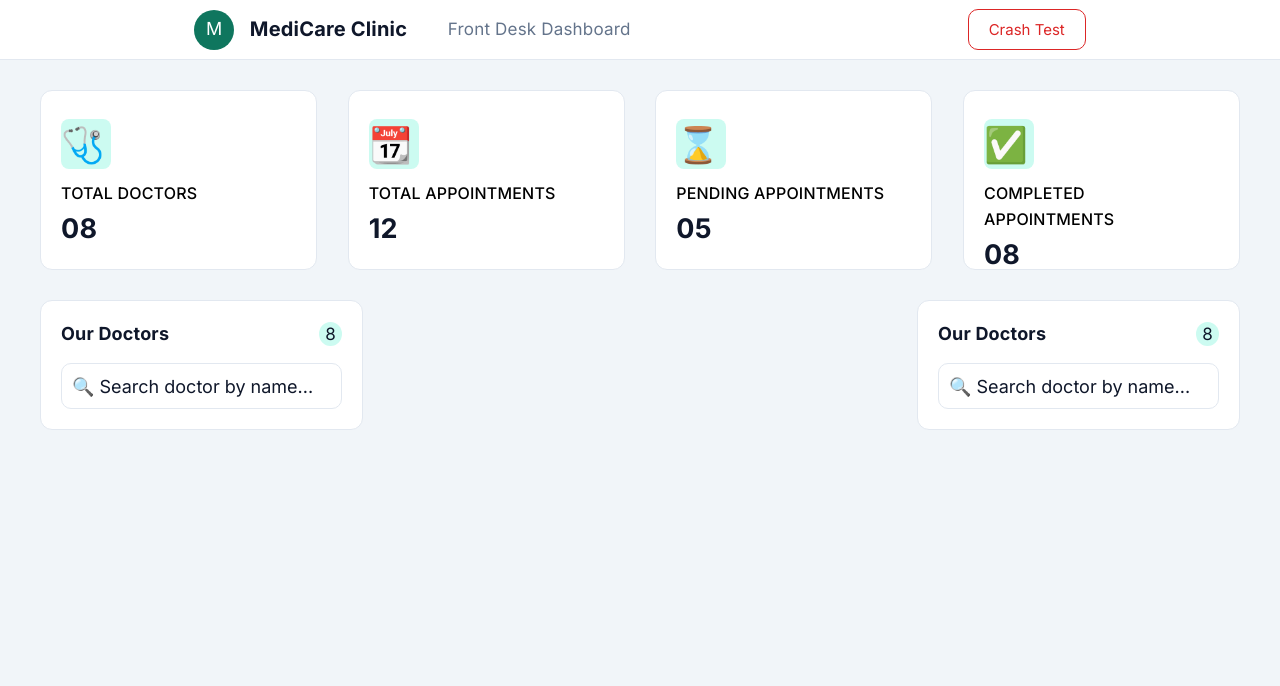
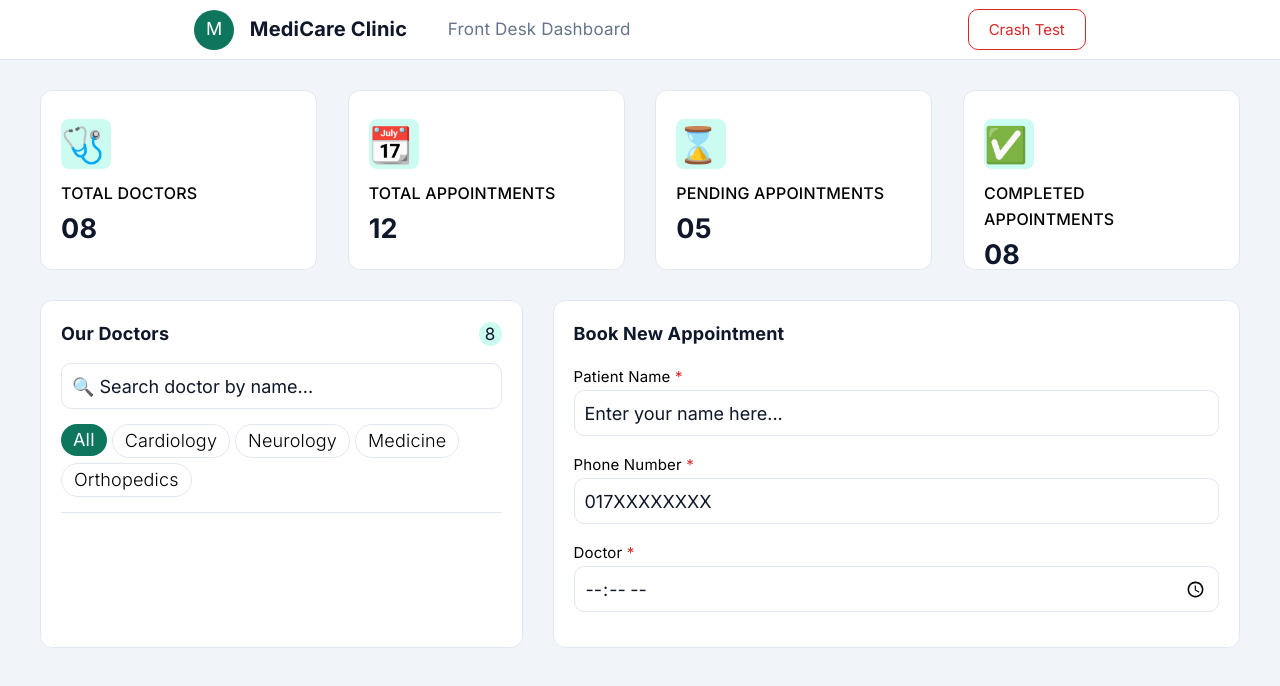
Before and after one commit to iamdeveloperrayhan/medicare-dashboard, a React (Vite) app: page / in a window 1280 px wide. Shown: the top 686 px of the page. Built offline with nearby package versions, Linux system fonts and the light colour scheme.

Commit message:
Added some input fields

```diff
--- /dev/null
+++ b/src/components/appointments/AppointmentForm.jsx
@@ -0,0 +1,21 @@
+import '../../styles/AppointmentForm.css'
+import InputBox from "../ui/Input"
+export default function AppointmentForm() {
+    return (
+        <>
+            <div className="doctor_panel_main" style={{
+                gridColumn: 'span 7',
+            }}>
+                <div className="doctor_panel_title">
+                    <h2>Book New Appointment</h2>
+                </div>
+                <span className="lable">Patient Name <span>*</span></span>
+                <InputBox typeName='text' placeholderName='Enter your name here...' />
+                <span className="lable">Phone Number <span>*</span></span>
+                <InputBox typeName='tel' placeholderName='017XXXXXXXX' />
+                <span className="lable">Doctor <span>*</span></span>
+                <InputBox typeName='time' placeholderName='I Need to add a select field here not this field' />
+            </div>
+        </>
+    )
+}
--- a/src/components/doctors/DoctorPanel.jsx
+++ b/src/components/doctors/DoctorPanel.jsx
@@ -7,9 +7,17 @@ export default function DoctorPanel() {
             <div className="doctor_panel_main">
                 <div className="doctor_panel_title">
                     <h2>Our Doctors</h2>
-                    <Badge content='8'/>
+                    <Badge className='badge_main' content='8' />
                 </div>
-                <InputBox typeName='search' placeholderName='🔍 Search doctor by name...'/>
+                <InputBox typeName='search' placeholderName='🔍 Search doctor by name...' />
+                <div className='filter_section'>
+                    <Badge className='filter_badge' content='All' />
+                    <Badge className='filter_badge_unselect' content='Cardiology' />
+                    <Badge className='filter_badge_unselect' content='Neurology' />
+                    <Badge className='filter_badge_unselect' content='Medicine' />
+                    <Badge className='filter_badge_unselect' content='Orthopedics' />
+                </div>
+                <hr />
             </div>
         </>
     )
--- a/src/components/stats/StatGrid.jsx
+++ b/src/components/stats/StatGrid.jsx
@@ -1,5 +1,6 @@
 import StatCard from "./StatCard"
 import DoctorPanel from "../doctors/DoctorPanel"
+import AppointmentForm from "../appointments/AppointmentForm"
 export default function CardGrid() {
     return (
         <>
@@ -20,11 +21,14 @@ export function DoctorPanelGrid() {
             <div className="main_section" style={{
                 display: 'grid',
                 gridAutoFlow: 'column',
+                gridTemplateColumns: 'repeat(12, 1fr)',
+                gap: '30px',
+                marginTop: '30px',
                 justifyContent: 'space-between',
             }}>
                 <DoctorPanel />
-                <DoctorPanel />
-            </div>
+                <AppointmentForm />
+            </div >
         </>
     )
 }
--- a/src/components/ui/Badge.jsx
+++ b/src/components/ui/Badge.jsx
@@ -1,8 +1,8 @@
 import '../../styles/Badge.css'
-export default function Badge({ content }) {
+export default function Badge({className, content }) {
     return (
         <>
-            <div className="badge_main">
+            <div className={className}>
                 <span>{content}</span>
             </div>
         </>
--- /dev/null
+++ b/src/styles/AppointmentForm.css
@@ -0,0 +1,7 @@
+@import url(.././index.css);
+.lable{
+    font-size: 15px;
+}
+.lable span{
+    color: var(--danger);
+}
--- a/src/styles/Badge.css
+++ b/src/styles/Badge.css
@@ -1,8 +1,27 @@
 @import url(.././index.css);
-.badge_main span{
+
+.badge_main span {
     background-color: var(--soft-p);
     color: var(--text-p);
     padding: 2px 6px;
     border-radius: 100%;
     font-size: 17px;
 }
+.filter_badge span {
+    background-color: var(--btn-p);
+    padding: 3px 12px;
+    display: inline-block;
+    color: var(--card);
+    border-radius: 20px;
+    cursor: pointer;
+}
+.filter_badge_unselect span {
+    border: 1px solid #E2E8F0;
+    padding: 3px 12px;
+    display: inline-block;
+    color: var(--card);
+    border-radius: 20px;
+    color: var(--text);
+    font-weight: 300;
+    cursor: pointer;
+}
--- a/src/styles/DoctorPanel.css
+++ b/src/styles/DoctorPanel.css
@@ -1,6 +1,6 @@
 @import url(.././index.css);
 .doctor_panel_main{
-    margin-top: 30px;
+    grid-column: span 5;
     background-color: var(--card);
     padding: 20px;
     width: auto;
@@ -17,3 +17,14 @@
     color: var(--text-p);
     margin-bottom: 16px;
 }
+.filter_section {
+    display: flex;
+    gap: 5px;
+    flex-wrap: wrap;
+}
+hr {
+    margin-top: 15px;
+    border: none;
+    height: 1px;
+    background-color: #E2E8F0;
+}
--- a/src/styles/input.css
+++ b/src/styles/input.css
@@ -9,6 +9,7 @@
     font-size: 18px;
     color: var(--text-p);
     transition: all 0.5s;
+    margin-bottom: 15px;
 }
 .input_box::placeholder{
     color: var(--text);
```
Also changed, not shown: 1 other file (tests, documents, lock files or other folders).
